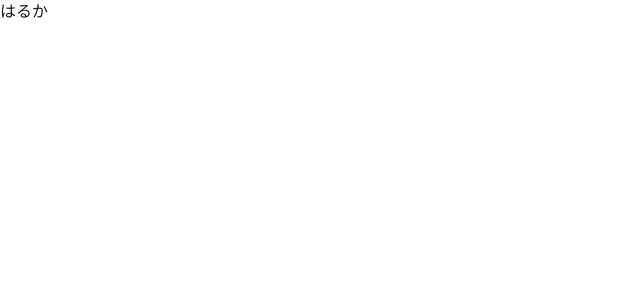
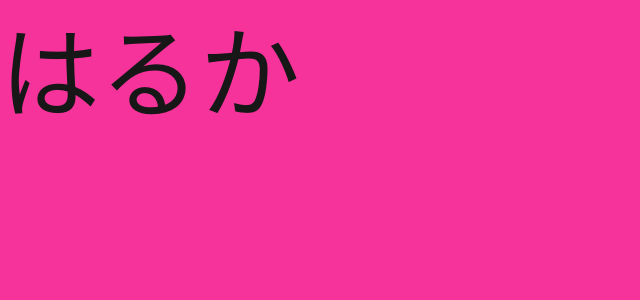
Before and after one commit to vantan-project/flare, a Next.js app in the folder web/: page /haruka in a window 1280 px wide. Shown: the top 300 px of the page, without its empty margins (0-640 px from the left). Built offline with nearby package versions, Linux system fonts and the light colour scheme.

Commit message:
Update page.tsx

```diff
--- a/web/src/app/haruka/page.tsx
+++ b/web/src/app/haruka/page.tsx
@@ -1,5 +1,5 @@
 function Page () {
-  return (<div>はるか</div>)
+  return (<div className="w-screen h-screen bg-pink-500 text-[100px]">はるか</div>)
 }
 
 export default Page;
```
